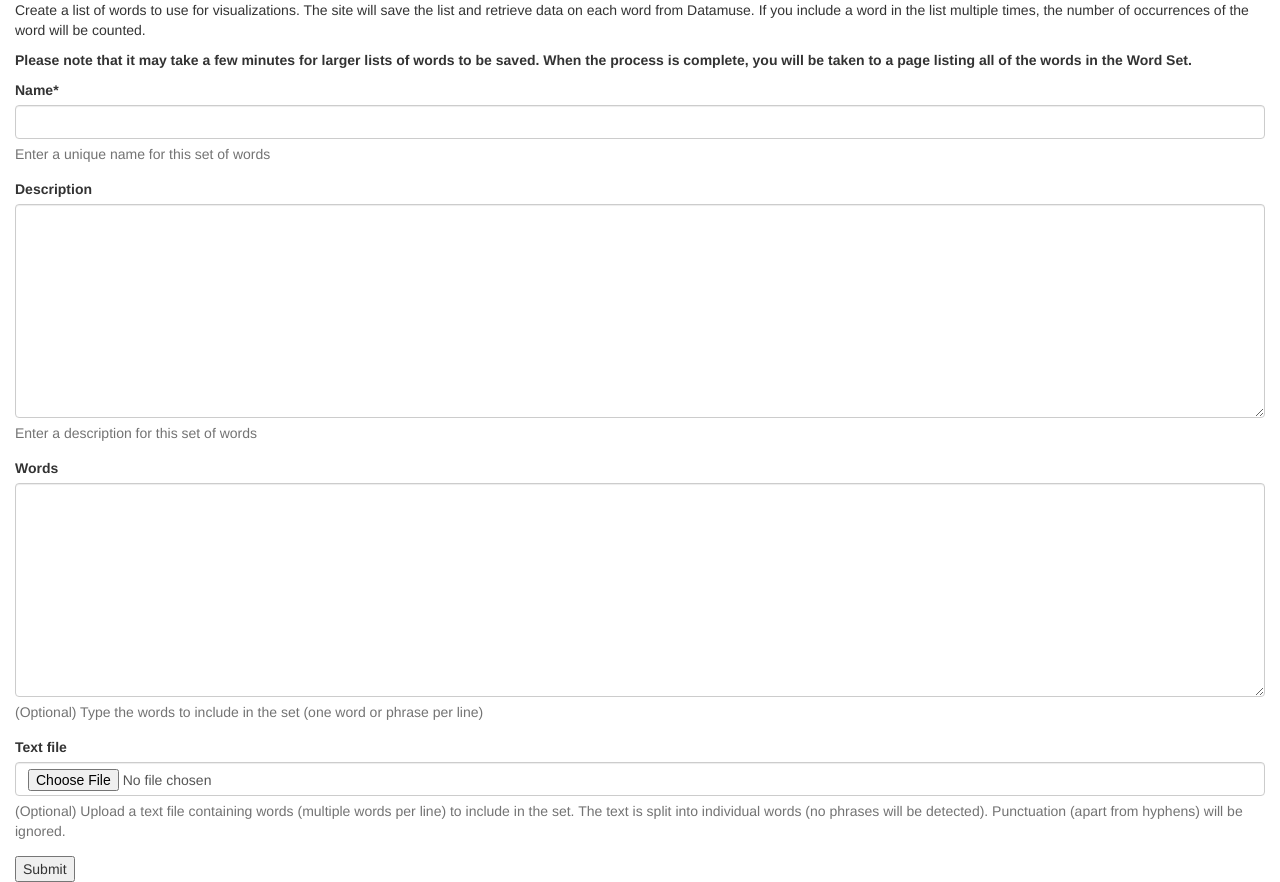
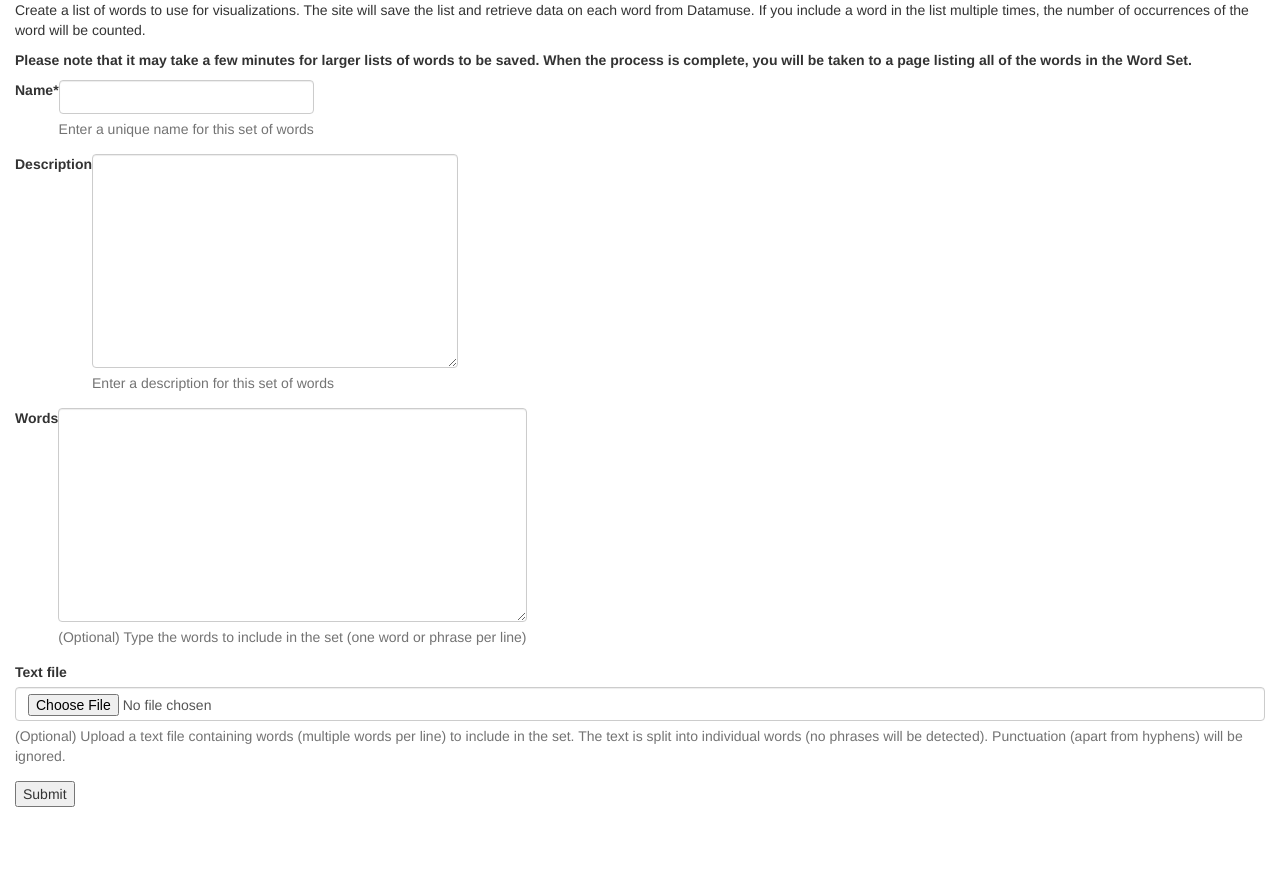
Before and after one commit to joncros/DataMuse_Viz, a Django app: page /words/wordset/create/ in a window 1280 px wide. Shown: the part 96-978 px from the top of the page. After the commit the page ends 903 px from the top, so only its background shows below. Run offline with Django 3.2, Linux system fonts and the light colour scheme; some libraries are stand-ins or nearby versions.

Commit message:
update stylesheet

```diff
--- a/words/static/css/styles.css
+++ b/words/static/css/styles.css
@@ -19,3 +19,10 @@ tr:nth-child(even) {
 .row .col .panel {
     width: 100%;
 }
+
+.form-group {
+    display: flex;
+    justify-content: flex-start;
+    flex-wrap: wrap;
+    margin-bottom: 5px;
+}
```
